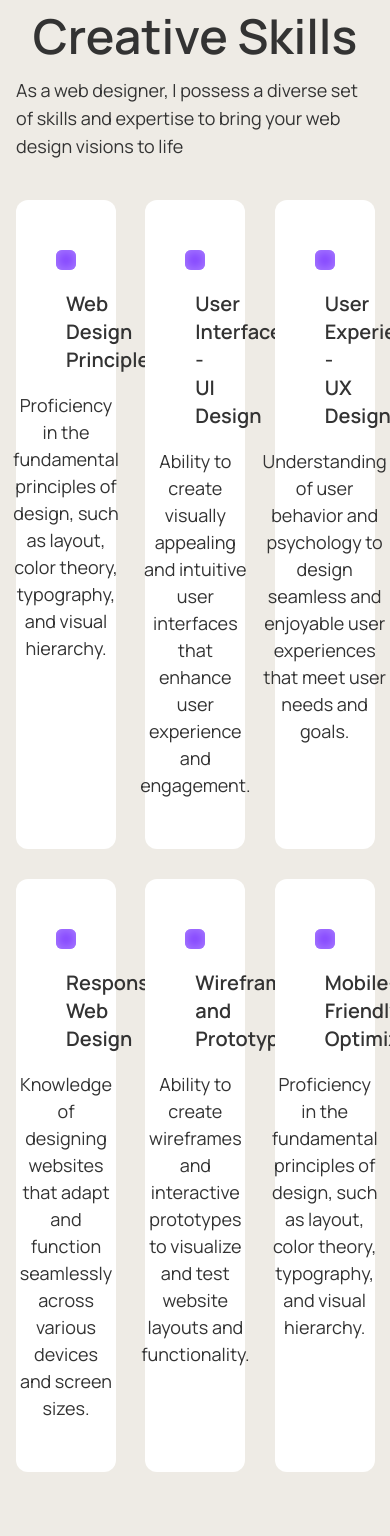
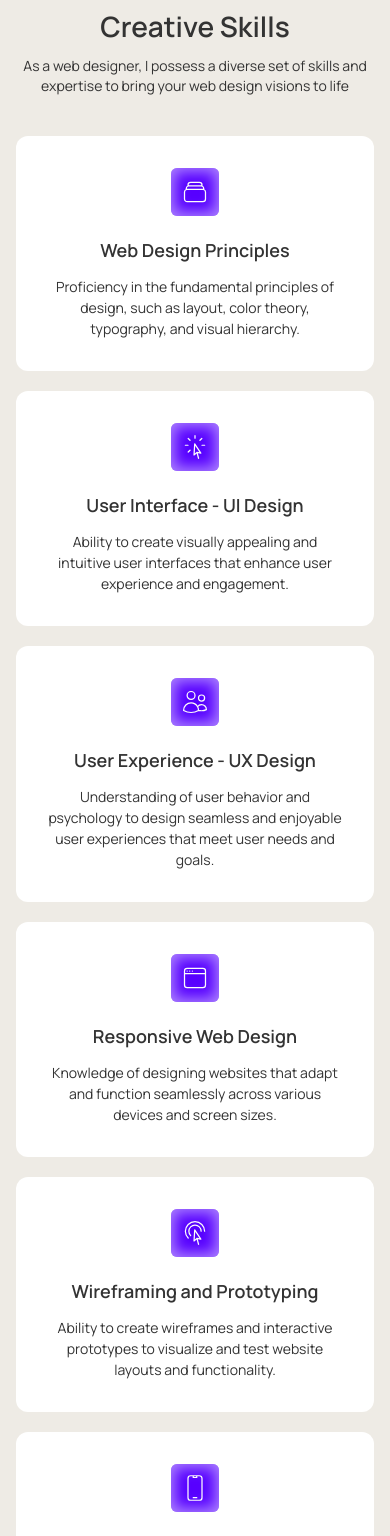
Before and after one commit to hakhan1999/Mohsin-Portfolio, a React (Vite) app: page / in a window 390 px wide. Shown: the part 1100-2636 px from the top of the page. Built offline with nearby package versions, Linux system fonts and the light colour scheme.

Commit message:
creative skills and benefits section mobile responsive done

```diff
--- a/src/components/home/Benefits.jsx
+++ b/src/components/home/Benefits.jsx
@@ -37,12 +37,14 @@ const Benefits = () => {
   return (
     <section className="container bottom-padded benefits">
       <div className="sec-title flex-center flex-col">
-        <h2 className="text-5xl text-gray font-semibold mb-1.5">Benefits</h2>
-        <p className="text-lg mt-2.5 mb-10 text-gray">
+        <h2 className="text-5xl text-gray font-semibold mb-1.5 max-sm:text-[1.75rem]">
+          Benefits
+        </h2>
+        <p className="text-lg mt-2.5 mb-10 text-gray max-sm:text-sm max-sm:text-center">
           By choosing my web design service, you'll enjoy the following benefits
         </p>
       </div>
-      <div className="grid grid-cols-2 gap-7.5 mb-7.5">
+      <div className="grid grid-cols-2 gap-7.5 mb-7.5 max-sm:grid-cols-1 max-sm:gap-5">
         {benefits.slice(0, 2).map((benefit) => (
           <Card
             key={benefit.id}
@@ -52,7 +54,7 @@ const Benefits = () => {
           />
         ))}
       </div>
-      <div className="grid grid-cols-3 gap-7.5">
+      <div className="grid grid-cols-3 gap-7.5 max-sm:grid-cols-1 max-sm:gap-5">
         {benefits.slice(2).map((benefit) => (
           <Card
             key={benefit.id}
--- a/src/components/home/Card.jsx
+++ b/src/components/home/Card.jsx
@@ -13,7 +13,7 @@ const Card = ({
 
   return (
     <div
-      className={`card bg-white rounded-xl p-12.5 flex flex-col ${alignment} ${className}`}
+      className={`card bg-white rounded-xl p-12.5 max-sm:p-8 flex flex-col ${alignment} ${className}`}
     >
       {icon && (
         <div
@@ -26,16 +26,20 @@ const Card = ({
       )}
 
       <h3
-        className={`font-semibold text-gray text-xl  w-full ${
-          align === "left" ? "text-left mb-0 text-2xl" : "text-center mb-2"
+        className={`font-semibold text-gray text-xl  w-full max-sm:text-lg ${
+          align === "left"
+            ? "text-left mb-0 text-2xl max-sm:pb-5 max-sm:border-b max-sm:border-b-border"
+            : "text-center mb-2"
         }`}
       >
         {title}
       </h3>
 
       <p
-        className={`text-lg  text-gray leading-normal ${
-          align === "left" ? "text-left mb-0 mt-5" : "text-center mt-2.5 "
+        className={`text-lg  text-gray leading-normal max-sm:text-sm ${
+          align === "left"
+            ? "text-left mb-0 mt-5"
+            : "text-center mt-2.5 max-sm:mt-1"
         }`}
       >
         {description}
@@ -45,7 +49,6 @@ const Card = ({
           text="Contact Me"
           className="flex-left mt-7.5 w-full"
           link="/contact-us"
-
         />
       )}
     </div>
--- a/src/components/home/CreativeSkills.jsx
+++ b/src/components/home/CreativeSkills.jsx
@@ -49,15 +49,15 @@ const CreativeSkills = () => {
   return (
     <section className="container sec-padded creative-skills">
       <div className="sec-title flex-center flex-col">
-        <h2 className="text-5xl text-gray font-semibold mb-1.5">
+        <h2 className="text-5xl text-gray font-semibold mb-1.5 max-sm:text-[1.75rem]">
           Creative Skills
         </h2>
-        <p className="text-lg mt-2.5 mb-10 text-gray">
+        <p className="text-lg mt-2.5 mb-10 text-gray max-sm:text-center max-sm:text-sm">
           As a web designer, I possess a diverse set of skills and expertise to
           bring your web design visions to life
         </p>
       </div>
-      <div className="grid grid-cols-3 gap-7.5">
+      <div className="grid grid-cols-3 gap-7.5 max-sm:grid-cols-1 max-sm:gap-5">
         {skills.map((item) => (
           <Card
             key={item.id}
```
